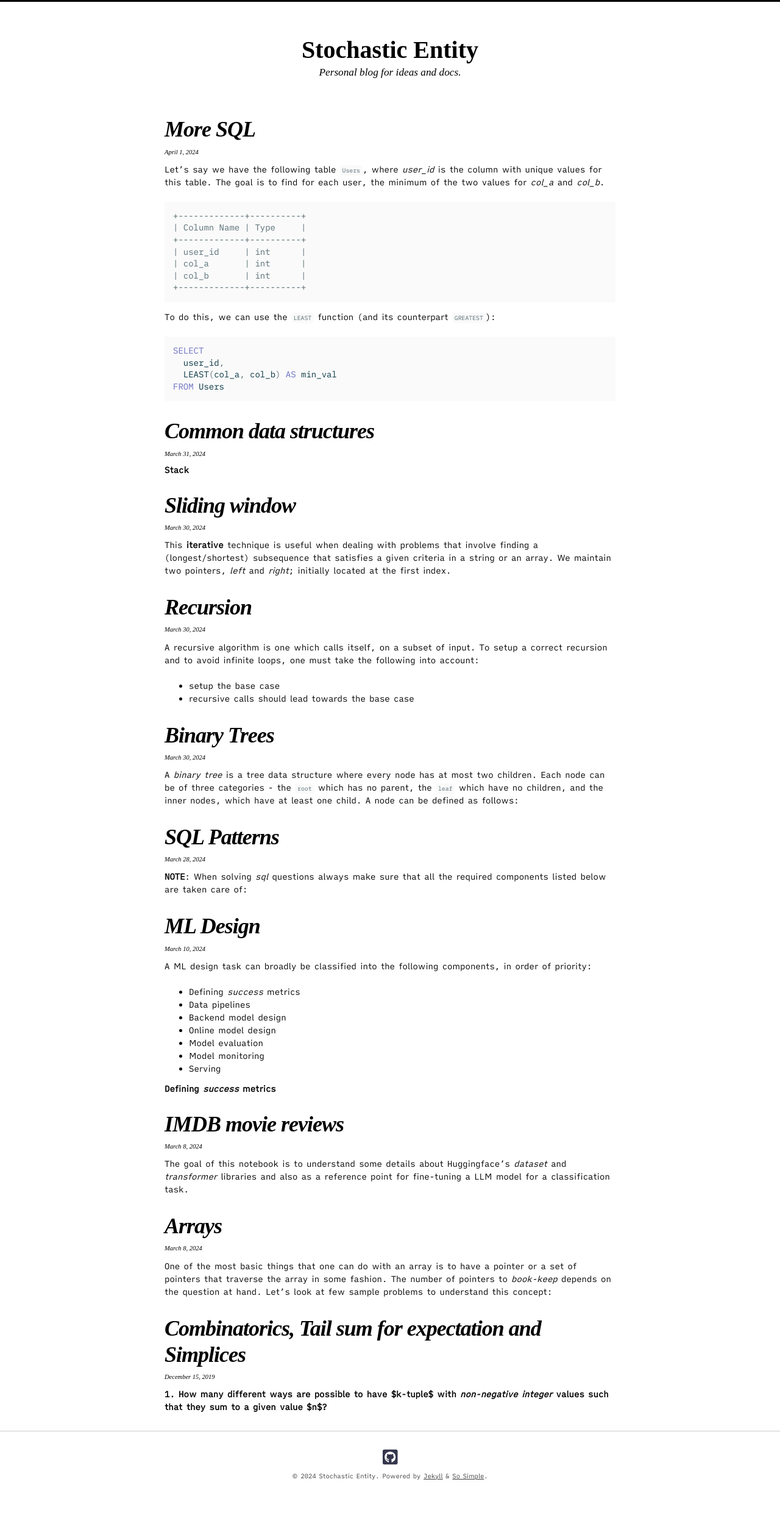
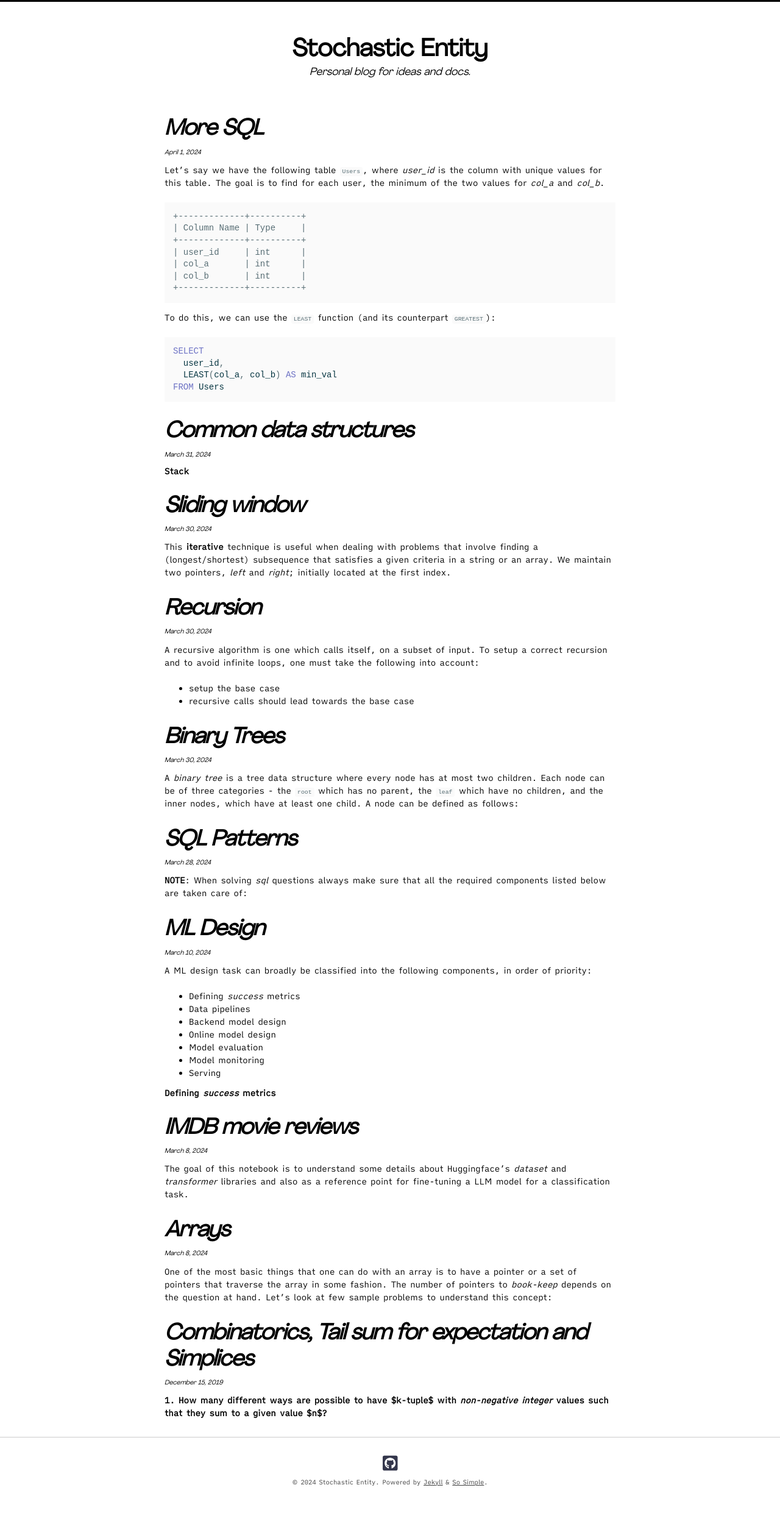
Before and after one commit to VikrantKamble/vikrantkamble.github.io, a Jekyll site: the page built from index.html, in a window 1280 px wide. Shown: the whole page at 61% size. Built offline with Jekyll 4.4.1, drawn with Linux system fonts in a browser that asks for light colours; nearby versions of some CDN libraries; some web fonts are replaced; the list of posts is cut into pages by our own code.

Commit message:
add new font

```diff
--- a/_sass/so-simple/_variables.scss
+++ b/_sass/so-simple/_variables.scss
@@ -38,9 +38,9 @@ $h6-min: ($base-font-size / $modular-scale-1) !default;
 $h6-max: ($base-font-size / $modular-scale-2) !default;
 
 /* Font Families */
-$serif-font-family: "adobe-garamond-pro", serif !default;
-$sans-serif-font-family: "IA Writer Quattro S", "IBM Plex Mono", "Work Sans", "Roboto", sans-serif !default;
-$monospace-font-family: "Iosevka Extended", "IBM Plex Mono", monospace !default;
+$serif-font-family: "Agrandir Regular", "adobe-garamond-pro", serif !default;
+$sans-serif-font-family: "IA Writer Quattro S", "IBM Plex Mono", sans-serif !default;
+$monospace-font-family: "Iosevka Extended", monospace !default;
 
 $base-font-family: $sans-serif-font-family !default;
 $headline-font-family: $sans-serif-font-family !default;
--- a/assets/css/main.scss
+++ b/assets/css/main.scss
@@ -20,3 +20,10 @@ sitemap: false
     font-weight: 400;
     src: url("../fonts/Iosevka-Extended-04.ttf") format("truetype");
 }
+
+@font-face {
+    font-family: "Agrandir Regular";
+    font-style: normal;
+    font-weight: 400;
+    src: url("../fonts/Agrandir-Regular.otf") format("opentype");
+}
```
Also changed, not shown: assets/fonts/Agrandir-Regular.otf (added).
